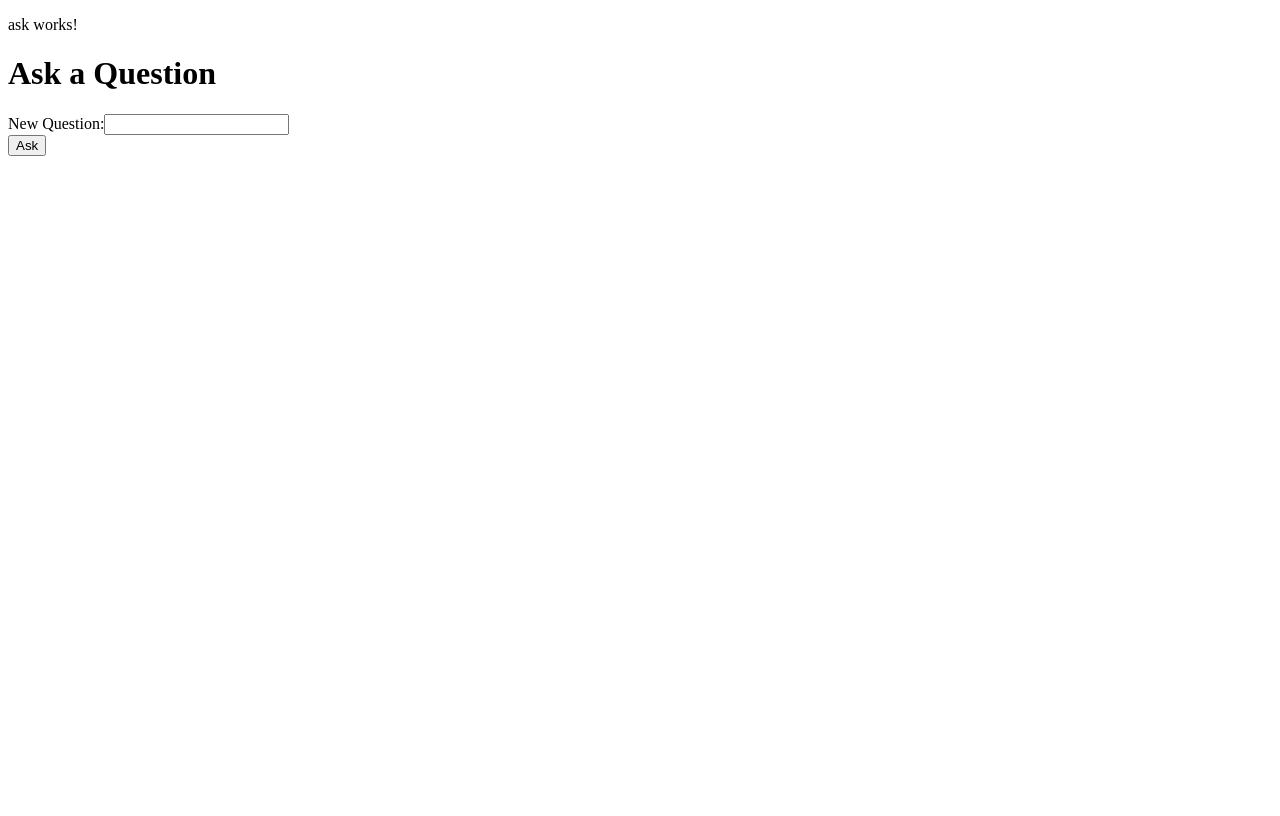
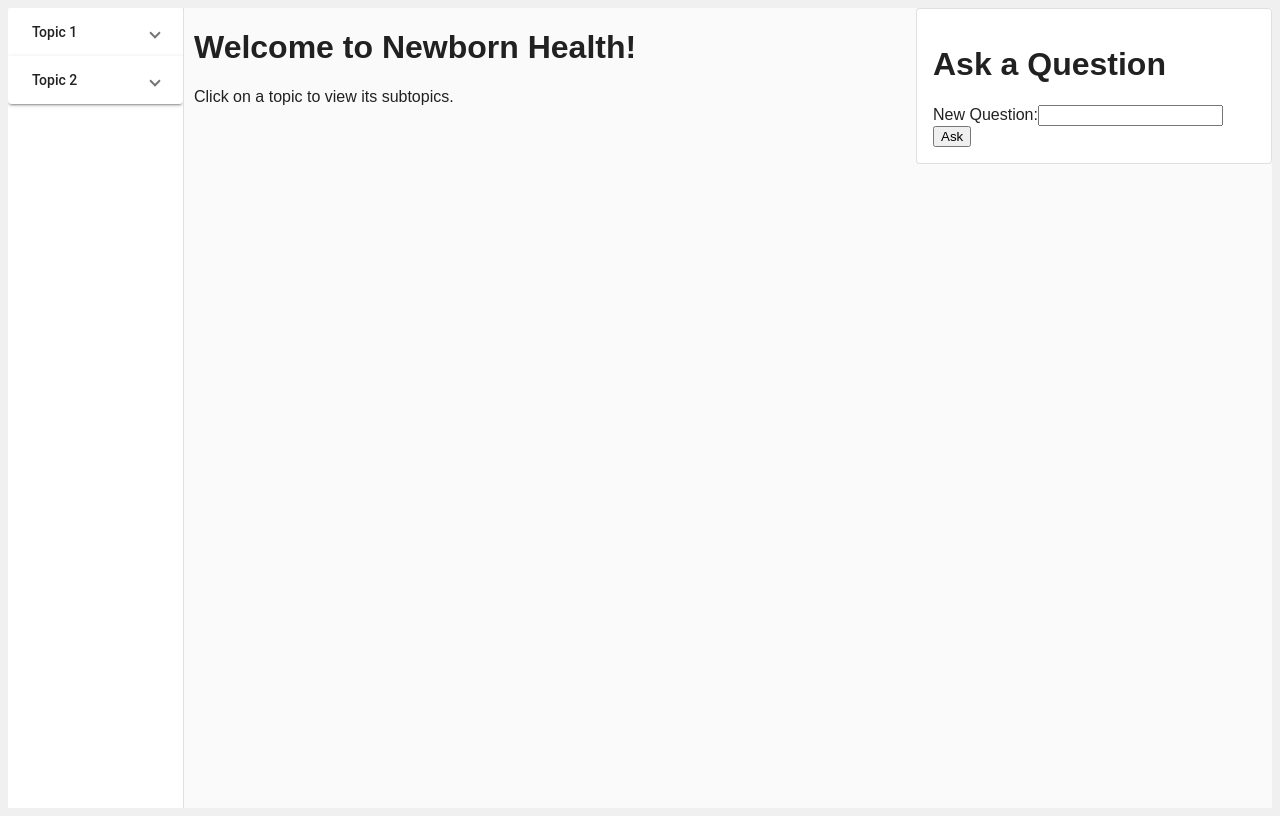
Before and after one commit to tseringgg/newbornhealth, an Angular app in the folder newborn-health-client/: page / in a window 1280 px wide. Built offline with nearby package versions, Linux system fonts and the light colour scheme.

Commit message:
Added sidenav, main content, and chat window to right side

```diff
--- a/newborn-health-client/angular.json
+++ b/newborn-health-client/angular.json
@@ -98,5 +98,8 @@
         }
       }
     }
+  },
+  "cli": {
+    "analytics": false
   }
 }
--- a/newborn-health-client/package.json
+++ b/newborn-health-client/package.json
@@ -11,10 +11,12 @@
   "private": true,
   "dependencies": {
     "@angular/animations": "^18.2.0",
+    "@angular/cdk": "^17.0.0",
     "@angular/common": "^18.2.0",
     "@angular/compiler": "^18.2.0",
     "@angular/core": "^18.2.0",
     "@angular/forms": "^18.2.0",
+    "@angular/material": "^17.0.0",
     "@angular/platform-browser": "^18.2.0",
     "@angular/platform-browser-dynamic": "^18.2.0",
     "@angular/router": "^18.2.0",
--- a/newborn-health-client/src/app/app.component.html
+++ b/newborn-health-client/src/app/app.component.html
@@ -1 +1,48 @@
-<app-ask></app-ask>
+<!-- ...existing code... -->
+<mat-sidenav-container>
+  <mat-sidenav mode="side" opened>
+    <mat-accordion> <!-- Left column -->
+      <mat-expansion-panel>
+        <mat-expansion-panel-header>
+          <mat-panel-title>
+            Topic 1
+          </mat-panel-title>
+        </mat-expansion-panel-header>
+        <mat-list>
+          <mat-list-item>Subtopic 1.1</mat-list-item>
+          <mat-list-item>Subtopic 1.2</mat-list-item>
+        </mat-list>
+      </mat-expansion-panel>
+      <mat-expansion-panel>
+        <mat-expansion-panel-header>
+          <mat-panel-title>
+            Topic 2
+          </mat-panel-title>
+        </mat-expansion-panel-header>
+        <mat-list>
+          <mat-list-item>Subtopic 2.1</mat-list-item>
+          <mat-list-item>Subtopic 2.2</mat-list-item>
+        </mat-list>
+      </mat-expansion-panel>
+    </mat-accordion>
+  </mat-sidenav>
+  <mat-sidenav-content style="height: 100vh;">
+
+      <div style="display: flex; height: 100%;">
+        <div style="flex: 1; height: 100%; padding-left: 10px;">
+          <h1>Welcome to Newborn Health!</h1>
+          <p>Click on a topic to view its subtopics.</p>
+        </div>
+        <div style="flex: 0.5; height: 100%; padding-left: 10px;">
+          <app-ask></app-ask>
+        </div>
+      </div>
+
+  </mat-sidenav-content>
+</mat-sidenav-container>
+
+
+<!-- Middle column goes here with sample text -->
+
+
+<!-- ...existing code... -->
--- a/newborn-health-client/src/app/app.component.scss
+++ b/newborn-health-client/src/app/app.component.scss
@@ -0,0 +1 @@
+@import '@angular/material/prebuilt-themes/indigo-pink.css';
--- a/newborn-health-client/src/app/app.component.ts
+++ b/newborn-health-client/src/app/app.component.ts
@@ -8,7 +8,7 @@ import { HttpClientModule } from '@angular/common/http';
   standalone: false,
   //imports: [RouterOutlet, AskComponent, HttpClientModule],
   templateUrl: './app.component.html',
-  styleUrl: './app.component.scss'
+  styleUrls: ['./app.component.scss'] // Corrected property name
 })
 export class AppComponent {
   title = 'newborn-health-client';
--- a/newborn-health-client/src/app/app.module.ts
+++ b/newborn-health-client/src/app/app.module.ts
@@ -1,9 +1,14 @@
 import { NgModule } from '@angular/core';
 import { BrowserModule } from '@angular/platform-browser';
 import { FormsModule } from '@angular/forms'; // Import FormsModule
+import { BrowserAnimationsModule } from '@angular/platform-browser/animations'; // Import BrowserAnimationsModule
 import { AppComponent } from './app.component';
 import { AskComponent } from './ask/ask.component';
 import { provideHttpClient } from '@angular/common/http';
+import { MatListModule } from '@angular/material/list';
+import { MatExpansionModule } from '@angular/material/expansion';
+import { MatSidenavModule } from '@angular/material/sidenav';
+import {MatCardModule} from '@angular/material/card';
 
 @NgModule({
   declarations: [
@@ -12,7 +17,12 @@ import { provideHttpClient } from '@angular/common/http';
   ],
   imports: [
     BrowserModule,
-    FormsModule
+    FormsModule,
+    BrowserAnimationsModule, // Add BrowserAnimationsModule to imports
+    MatListModule,
+    MatExpansionModule,
+    MatSidenavModule,
+    MatCardModule
   ],
   providers: [provideHttpClient()],
   bootstrap: [AppComponent]
--- a/newborn-health-client/src/app/ask/ask.component.html
+++ b/newborn-health-client/src/app/ask/ask.component.html
@@ -1,5 +1,6 @@
-<p>ask works!</p>
-<div class="container">
+
+<mat-card appearance="outlined">
+  <mat-card-content>
     <h1>Ask a Question</h1>
     <div *ngFor="let q of questions">
       <div class="question-response">
@@ -18,4 +19,5 @@
       </div>
       <button type="submit" class="btn btn-primary">Ask</button>
     </form>
-</div>
+</mat-card-content>
+</mat-card>
--- a/newborn-health-client/src/styles.scss
+++ b/newborn-health-client/src/styles.scss
@@ -1 +1,8 @@
 /* You can add global styles to this file, and also import other style files */
+@import '@angular/material/prebuilt-themes/indigo-pink.css';
+
+
+body {
+    font-family: sans-serif;
+    background-color: #f0f0f0;
+  }
```
Also changed, not shown: 1 other file (tests, documents, lock files or other folders).
